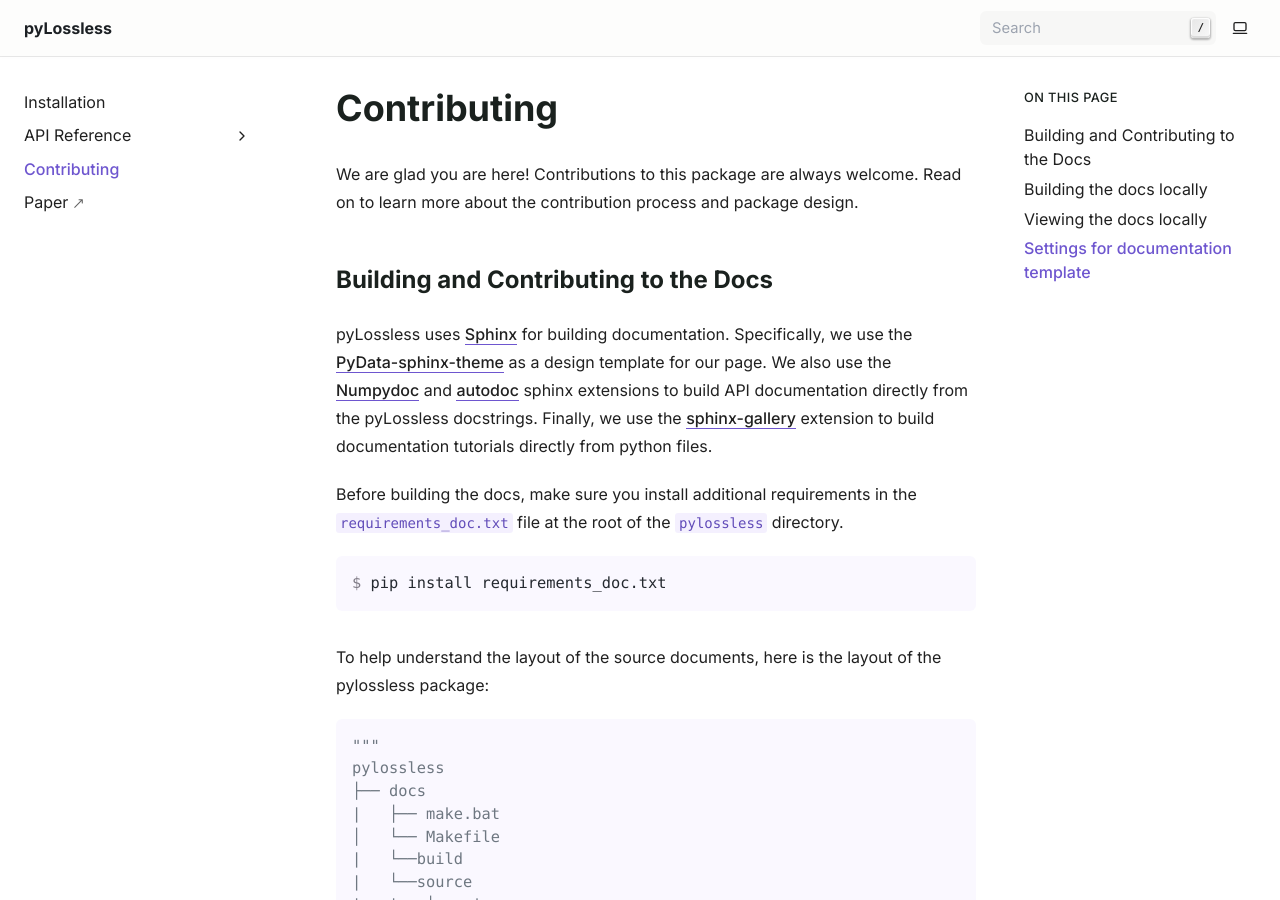
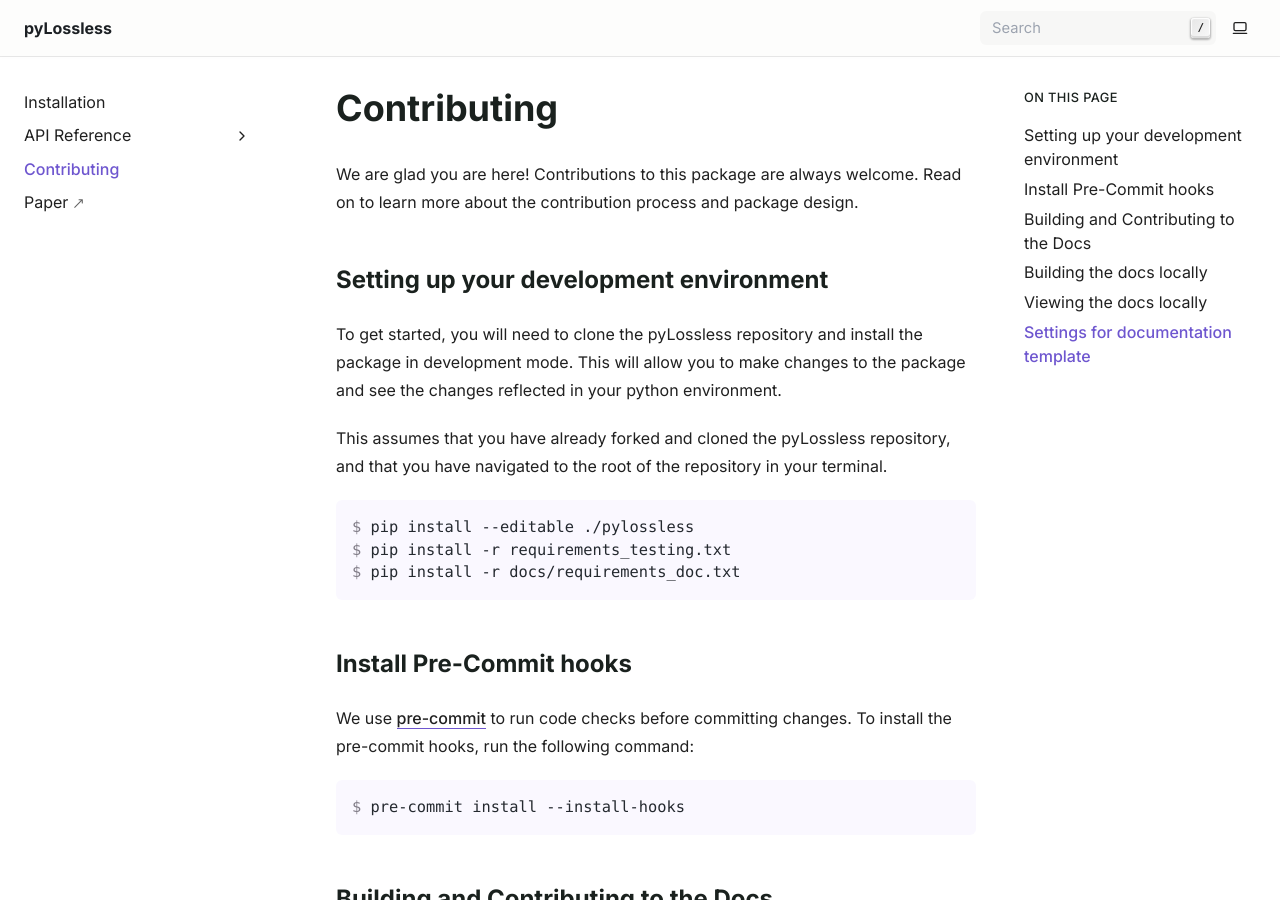
Before and after one commit to lina-usc/pylossless, a Sphinx documentation site: the page built from docs/source/contributing.rst, in a window 1280 px wide and 900 px high. Built offline with Sphinx 7.4.7, drawn with Linux system fonts in a browser that asks for light colours; pages that are not in the unit, such as notebooks, are missing from menus.

Commit message:
DOC: add instructions for installing precommit hooks

```diff
--- a/docs/source/contributing.rst
+++ b/docs/source/contributing.rst
@@ -1,8 +1,33 @@
 Contributing
-==============
+============
 
 We are glad you are here! Contributions to this package are always welcome.
 Read on to learn more about the contribution process and package design.
+
+Setting up your development environment
+^^^^^^^^^^^^^^^^^^^^^^^^^^^^^^^^^^^^^^^^
+To get started, you will need to clone the pyLossless repository and install
+the package in development mode. This will allow you to make changes to the
+package and see the changes reflected in your python environment.
+
+This assumes that you have already forked and cloned the pyLossless repository,
+and that you have navigated to the root of the repository in your terminal.
+
+.. code-block:: console
+
+   $ pip install --editable ./pylossless
+   $ pip install -r requirements_testing.txt
+   $ pip install -r docs/requirements_doc.txt
+
+Install Pre-Commit hooks
+^^^^^^^^^^^^^^^^^^^^^^^^
+We use `pre-commit <https://pre-commit.com/>`__ to run code checks before
+committing changes. To install the pre-commit hooks, run the following command:
+
+.. code-block:: console
+
+   $ pre-commit install --install-hooks
+
 
 Building and Contributing to the Docs
 ^^^^^^^^^^^^^^^^^^^^^^^^^^^^^^^^^^^^^
```
